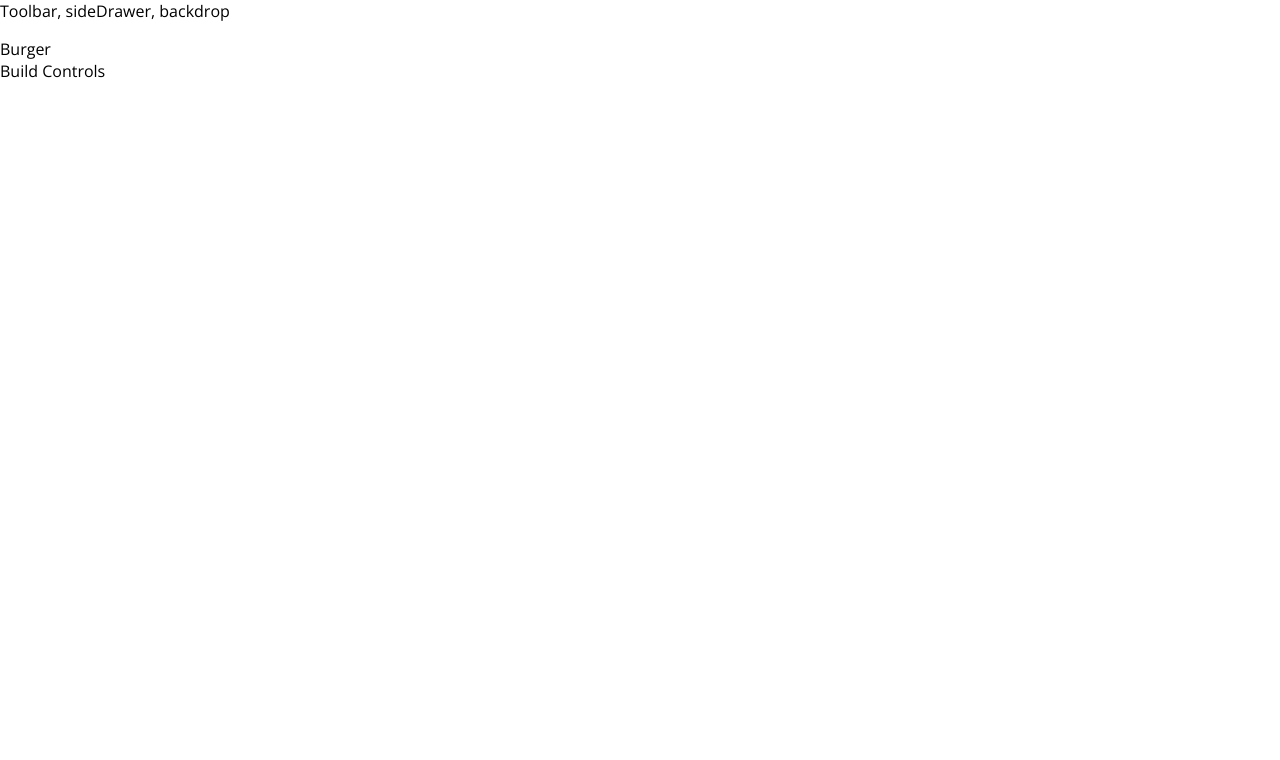
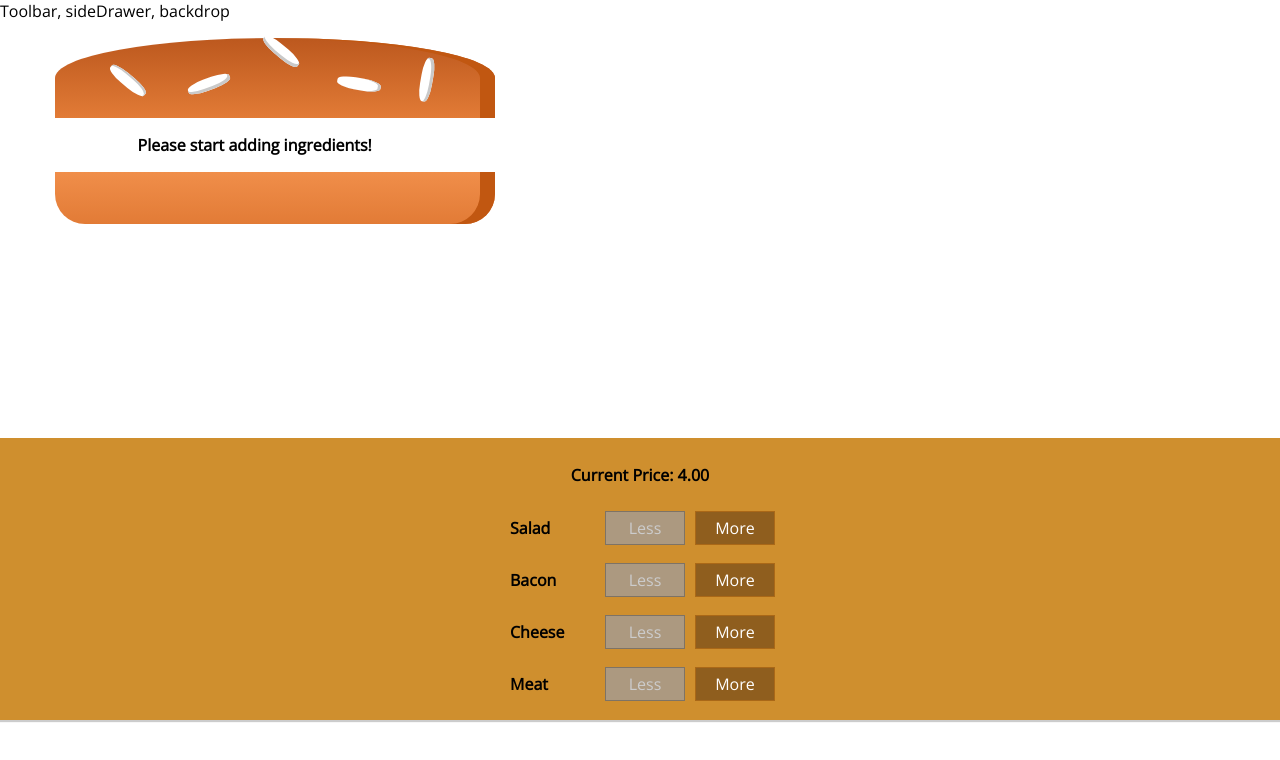
Before and after one commit to mrsharma98/Burger-Making-App, a React app: page / in a window 1280 px wide. Shown: the top 760 px of the page. Built offline with nearby package versions, Linux system fonts and the light colour scheme.

Commit message:
added price, added more and less buttons for adding and removing ingredients

```diff
--- /dev/null
+++ b/src/components/Burger/BuildControls/BuildControl/BuildControl.js
@@ -0,0 +1,21 @@
+import React from 'react'
+
+import classes from './BuildControl.module.css'
+
+
+const buildControl = props => (
+    <div className={classes.BuildControl}>
+        <div className={classes.Label}>{props.label}</div>
+        <button
+            className={classes.Less}
+            onClick={props.removed}
+            disabled={props.disabled}
+            >Less</button>
+        <button
+            className={classes.More}
+            onClick={props.added}
+            >More</button>
+    </div>
+);
+
+export default buildControl
--- /dev/null
+++ b/src/components/Burger/BuildControls/BuildControl/BuildControl.module.css
@@ -0,0 +1,56 @@
+.BuildControl {
+    display: flex;
+    justify-content: space-between;
+    align-items: center;
+    margin: 5px 0;
+}
+
+.BuildControl button {
+    display: block;
+    font: inherit;
+    padding: 5px;
+    margin: 0 5px;
+    width: 80px;
+    border: 1px solid #AA6817;
+    cursor: pointer;
+    outline: none;
+}
+
+.BuildControl button:disabled {
+    background-color: #AC9980;
+    border: 1px solid #7E7365;
+    color: #ccc;
+    cursor: default;
+}
+
+.BuildControl button:hover:disabled {
+    background-color: #AC9980;
+    color: #ccc;
+    cursor: not-allowed;
+}
+
+.BuildControl .Label {
+    padding: 10px;
+    font-weight: bold;
+    width: 80px;
+}
+
+.BuildControl .Less {
+    background-color: #D39952;
+    color: white;
+}
+
+.BuildControl .More {
+    background-color: #8F5E1E;
+    color: white;
+}
+
+.BuildControl .Less:hover, .BuildControl .Less:active {
+    background-color: #DAA972;
+    color: white;
+}
+
+.BuildControl .More:hover,.BuildControl .More:active {
+    background-color: #99703F;
+    color: white;
+}
--- /dev/null
+++ b/src/components/Burger/BuildControls/BuildControls.js
@@ -0,0 +1,30 @@
+import React from 'react';
+
+import BuildControl from './BuildControl/BuildControl'
+import classes from './BuildControls.module.css'
+
+const controls = [
+    { label: 'Salad', type: 'salad' },
+    { label: 'Bacon', type: 'bacon' },
+    { label: 'Cheese', type: 'cheese' },
+    { label: 'Meat', type: 'meat' },
+]
+
+const buildControls = (props) => (
+    <div className={classes.BuildControls}>
+        <p className={classes.p}>Current Price: <strong>{props.price.toFixed(2)}</strong></p>
+
+        {controls.map(ctrl => (
+            <BuildControl
+                key={ctrl.label}
+                label={ctrl.label}
+                added={() => props.ingredientAdded(ctrl.type)}
+                removed={() => props.ingredientRemoved(ctrl.type)}
+                disabled={props.disabled[ctrl.type]}
+                />
+        ))}
+
+    </div>
+);
+
+export default buildControls;
--- /dev/null
+++ b/src/components/Burger/BuildControls/BuildControls.module.css
@@ -0,0 +1,14 @@
+.BuildControls {
+    width: 100%;
+    background-color:  #cf8f2e;
+    display: flex;
+    flex-flow: column;
+    align-items: center;
+    box-shadow: 0 2px 1px #cccccc;
+    margin: auto;
+    padding: 10px 0px;
+}
+
+p {
+    font-weight: bold;
+}
--- a/src/components/Burger/Burger.js
+++ b/src/components/Burger/Burger.js
@@ -0,0 +1,43 @@
+import React from 'react'
+import classes from './Burger.module.css';
+import BurgerIngredient from './BurgerIngredient/BurgerIngredient'
+
+
+const burger = (props) => {
+    // now we are getting ingredient object as props
+    // we need to convert it into an array
+    let transformedIngredient = Object.keys(props.ingredients)
+        .map(igKey => {
+            return [...Array(props.ingredients[igKey])].map((_, i) => {
+                return <BurgerIngredient key={igKey + i} type={igKey}/>
+            })
+        })
+        .reduce((arr, el) => {
+            return arr.concat(el)
+        }, [])
+
+    // Object :- default JS object it has a keys method
+    // which extracts the keys of the given object
+    // Basically it gives an array of the keys.
+    // ['salad', 'bacon', 'cheese', 'meet']
+
+    // _ -> avoiding the first argument.
+    // for reduce:- takes arr(prev value), el(current value)
+    // at the end it also takes a initial value. (here we r passing an empty array.)
+
+    console.log(transformedIngredient);
+
+    if (transformedIngredient.length === 0) {
+        transformedIngredient = <p className={classes.p}>Please start adding ingredients!</p>
+    }
+
+    return (
+        <div className={classes.Burger}>
+            <BurgerIngredient type="bread-top" />
+            {transformedIngredient}
+            <BurgerIngredient type="bread-bottom" />
+        </div>
+    );
+}
+
+export default burger;
--- a/src/components/Burger/Burger.module.css
+++ b/src/components/Burger/Burger.module.css
@@ -0,0 +1,37 @@
+Burger {
+    width: 100%;
+    margin: auto;
+    height: 250px;
+    overflow: scroll;
+    text-align: center;
+    font-weight: bold;
+    font-size: 1.2rem;
+}
+
+.p{
+    margin-left: 25%;
+    font-weight: bold;
+}
+
+@media (min-width: 500px) and (min-height: 401px) {
+    .Burger {
+        width: 450px;
+        height: 325px;
+    }
+
+}
+
+@media (max-width: 500px) and (min-height: 400px)    {
+    .Burger {
+        width: 300px;
+        height: 200px;
+    }
+
+}
+
+@media (min-width: 1000px) and (min-height: 700px) {
+    .Burger {
+        width: 550px;
+        height: 400px;
+    }
+}
--- a/src/components/Burger/BurgerIngredient/BurgerIngredient.js
+++ b/src/components/Burger/BurgerIngredient/BurgerIngredient.js
@@ -32,7 +32,7 @@
                 break;
 
             case ('bacon'):
-                ingredient = <div className={classes.Bason}></div>;
+                ingredient = <div className={classes.Bacon}></div>;
                 break;
 
             case ('salad'):
@@ -48,7 +48,7 @@
 
 }
 
-BurgerIngredient.PropTypes = {
+BurgerIngredient.prsopTypes = {
     type: PropTypes.string.isRequired
 }
 
--- a/src/containers/BurgerBuilder/BurgerBuilder.js
+++ b/src/containers/BurgerBuilder/BurgerBuilder.js
@@ -1,13 +1,99 @@
 import React, { Component } from "react";
 import Aux from '../../hoc/Auxiliary'
+import Burger from '../../components/Burger/Burger'
+import BuildControls from '../../components/Burger/BuildControls/BuildControls'
 
+// we typical used constant which we want to use as global
+// contants in all capital characters
+const INGREDIENT_PRICES = {
+    salad: 0.5,
+    cheese: 0.4,
+    meat: 1.3,
+    bacon: 0.7
+}
 
 class BurgerBuilder extends Component {
+
+    state = {
+        ingredients :{
+            salad: 0,
+            bacon: 0,
+            cheese: 0,
+            meat: 0
+        },
+        totalPrice: 4       // Base Price
+    }
+
+    addIngredientHandler = (type) => {
+        const oldCount = this.state.ingredients[type]
+        const updatedCount = oldCount + 1
+
+        const updatedIngredients = {
+            ...this.state.ingredients
+        }
+        // making a new ingredients object using spread for updating the old ingredient object.
+
+        updatedIngredients[type] = updatedCount
+        // setting the ingredient type to the updated count
+
+        // updating the totalprice with the addition of the ingredient price of the type we have selected.
+        const priceAddition = INGREDIENT_PRICES[type]
+        const oldPrice = this.state.totalPrice
+        const newPrice = oldPrice + priceAddition
+
+        // setting the state
+        this.setState({
+            ingredients: updatedIngredients,
+            totalPrice: newPrice
+        })
+
+    }
+
+    removeIngredientHandler = (type) => {
+        const oldCount = this.state.ingredients[type]
+
+        if (oldCount <= 0) {
+            return
+        }
+        const updatedCount = oldCount - 1
+
+        const updatedIngredients = {
+            ...this.state.ingredients
+        }
+
+        updatedIngredients[type] = updatedCount
+
+        const priceDeduction = INGREDIENT_PRICES[type]
+        const oldPrice = this.state.totalPrice
+        const newPrice = oldPrice - priceDeduction
+
+        // setting the state
+        this.setState({
+            ingredients: updatedIngredients,
+            totalPrice: newPrice
+        })
+    }
+
     render() {
+
+        const disabledInfo = {
+            ...this.state.ingredients
+        }
+        for (let key in disabledInfo) {
+            disabledInfo[key] = disabledInfo[key] <= 0
+            // this will get true or false value.
+
+        }
+
         return (
             <Aux>
-                <div>Burger</div>
-                <div>Build Controls</div>
+                <Burger ingredients={this.state.ingredients}/>
+                <BuildControls
+                    ingredientAdded={this.addIngredientHandler}
+                    ingredientRemoved={this.removeIngredientHandler}
+                    disabled={disabledInfo}
+                    price={this.state.totalPrice}
+                    />
             </Aux>
         )
     }
```
